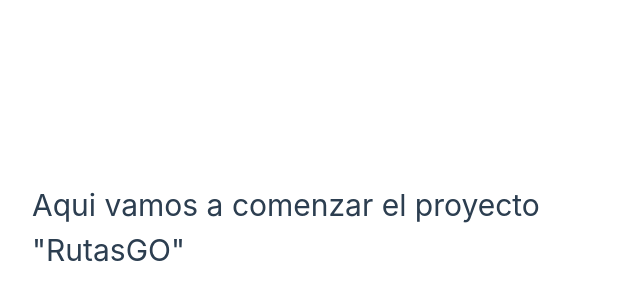
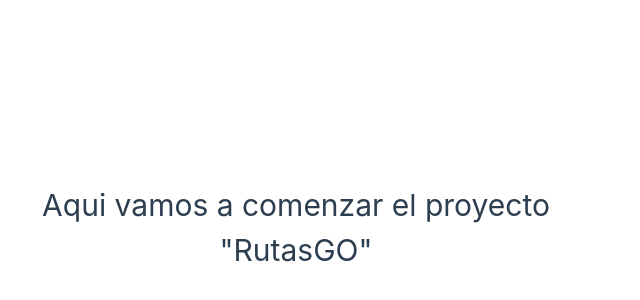
Before and after one commit to NoCap940/Dev-RutasGO, a Vue app in the folder DevRutasGO/: page / in a window 1280 px wide. Shown: the part 172-472 px from the top of the page, without its empty margins (0-640 px from the left). Built offline with nearby package versions, Linux system fonts and the light colour scheme.

Commit message:
Se modifico el alineado del componente de prueba en styles.css

```diff
--- a/DevRutasGO/src/assets/styles.css
+++ b/DevRutasGO/src/assets/styles.css
@@ -5,6 +5,10 @@ header {
 .logo {
   display: block;
   margin: 0 auto 2rem;
+}
+
+.test-component {
+    text-align: center;
 }
 
 @media (min-width: 1024px) {
```
